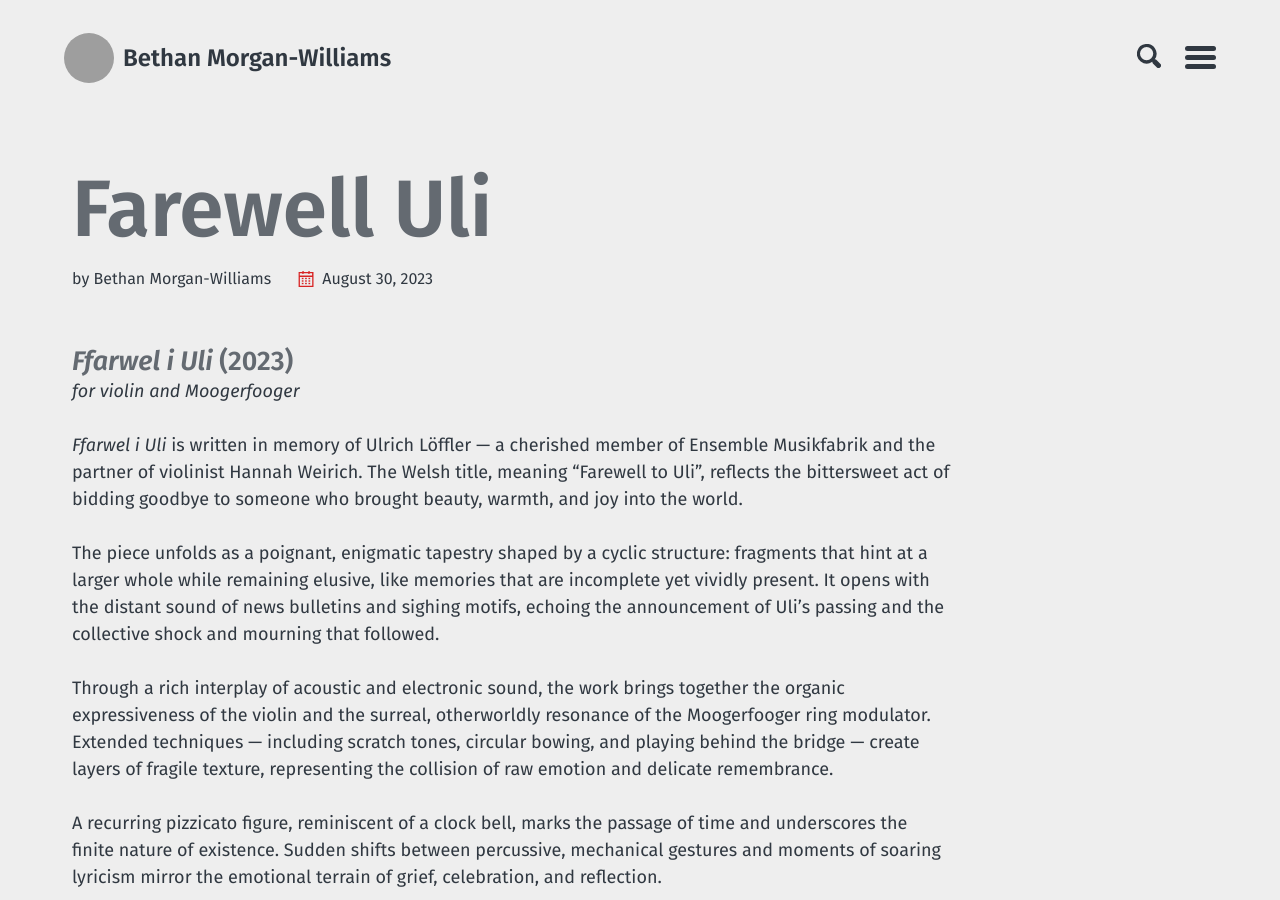
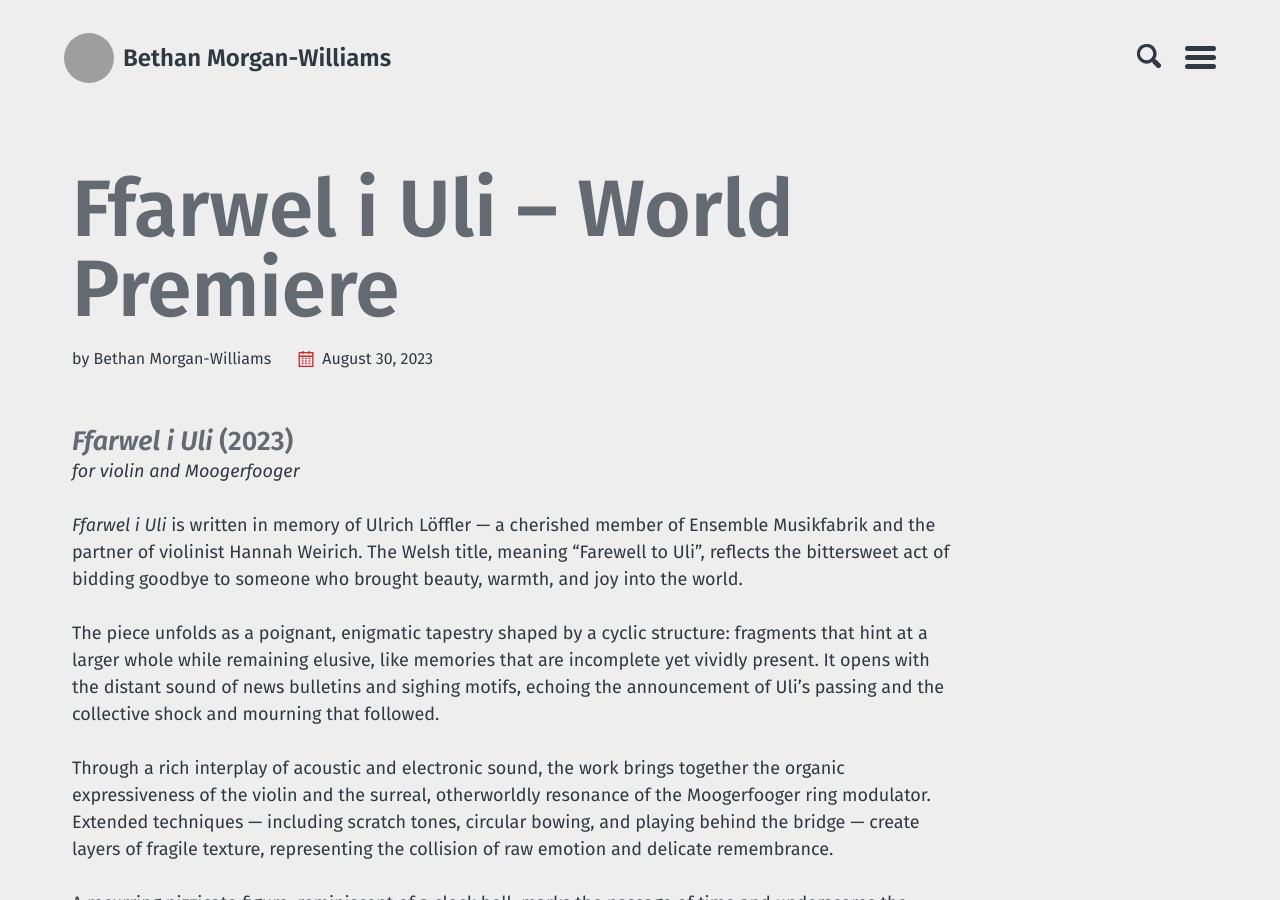
Before and after one commit to morganwilliamsb/website, a Jekyll site: the page built from _listen/ffarwel-i-uli.md, in a window 1280 px wide and 900 px high. Built offline with Jekyll 4.4.1, drawn with Linux system fonts in a browser that asks for light colours; some of the changed text lies outside the part shown; grey boxes are pictures that could not be loaded.

Commit message:
Update ffarwel-i-uli.md

```diff
--- a/_listen/ffarwel-i-uli.md
+++ b/_listen/ffarwel-i-uli.md
@@ -1,5 +1,5 @@
 ---
-title: "Farewell Uli"
+title: "Ffarwel i Uli – World Premiere"
 layout: collection
 date: 2023-08-30
 ---
```
